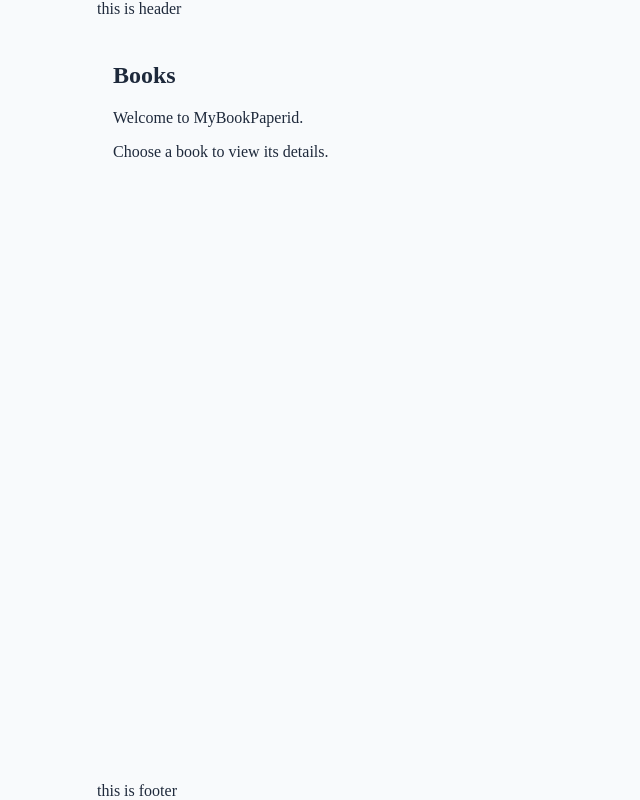
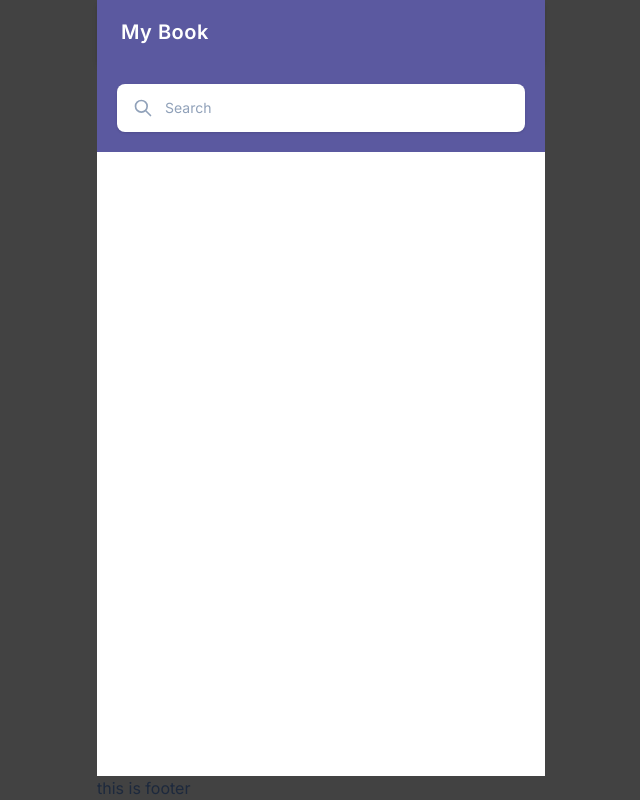
Before and after one commit to yussan/my-book-paperid, an Angular app: page / in a window 1280 px wide. Shown: the whole page, without its empty margins (319-959 px from the left). Built offline with nearby package versions, Linux system fonts and the light colour scheme.

Commit message:
feat(tailwind-init): ready

```diff
--- a/angular.json
+++ b/angular.json
@@ -37,7 +37,7 @@
               "entry": "src/server.ts"
             },
             "define": {
-              "process.env.API_HOST": ""
+              "process.env.API_HOST": "\"https://openlibrary.org\""
             }
           },
           "configurations": {
--- a/package.json
+++ b/package.json
@@ -24,8 +24,11 @@
     "@angular/platform-server": "^22.1.0",
     "@angular/router": "^22.1.0",
     "@angular/ssr": "^22.1.8",
+    "@tailwindcss/postcss": "^4.3.3",
     "express": "^5.1.0",
+    "postcss": "^8.5.28",
     "rxjs": "~7.8.0",
+    "tailwindcss": "^4.3.3",
     "tslib": "^2.3.0"
   },
   "devDependencies": {
--- a/src/app/app.css
+++ /dev/null
@@ -1,35 +0,0 @@
-:host {
-  display: block;
-  min-height: 100vh;
-  background: #f8fafc;
-  color: #1e293b;
-}
-
-.app-layout {
-  display: flex;
-  flex-direction: column;
-  min-height: 100vh;
-}
-
-main {
-  flex: 1;
-  width: 100%;
-  box-sizing: border-box;
-  margin: 0 auto;
-  padding: 1.5rem 1rem;
-}
-
-.app-layout > app-header,
-.app-layout > app-footer {
-  display: block;
-  width: 100%;
-  margin: 0 auto;
-}
-
-@media (min-width: 768px) {
-  main,
-  .app-layout > app-header,
-  .app-layout > app-footer {
-    max-width: 28rem;
-  }
-}
--- a/src/app/app.html
+++ b/src/app/app.html
@@ -1,12 +1,12 @@
-<div class="app-layout">
+<div class="app-layout flex min-h-screen flex-col bg-[#424242] text-slate-800">
   <!-- Global Header -->
-  <app-header />
+  <app-header class="mx-auto block w-full max-w-md" />
 
   <!-- Main Content Wrapper: 100% on mobile, centered portrait constraint on desktop -->
-  <main>
+  <main class="mx-auto w-full max-w-md flex-1 bg-white">
     <router-outlet />
   </main>
 
   <!-- Global Footer -->
-  <app-footer />
+  <app-footer class="mx-auto block w-full max-w-md" />
 </div>
--- a/src/app/app.ts
+++ b/src/app/app.ts
@@ -6,7 +6,6 @@ import { HeaderComponent } from './shared/components/header/header.component';
 @Component({
   imports: [FooterComponent, HeaderComponent, RouterOutlet],
   selector: 'app-root',
-  styleUrl: './app.css',
   templateUrl: './app.html',
 })
 export class App {}
--- a/src/app/features/home/home.component.ts
+++ b/src/app/features/home/home.component.ts
@@ -4,11 +4,39 @@ import { Component } from '@angular/core';
   selector: 'app-home',
   standalone: true,
   template: `
-    <section>
-      <h1>Books</h1>
-      <p>Welcome to MyBookPaperid.</p>
-      <p>Choose a book to view its details.</p>
+    <!-- search section -->
+    <section class="bg-purplemain p-5">
+      <div class="relative w-full">
+        <!-- Search Icon -->
+        <span
+          class="absolute inset-y-0 left-0 flex items-center pl-4 pointer-events-none text-slate-400"
+        >
+          <svg
+            xmlns="http://www.w3.org/2000/svg"
+            class="h-5 w-5 stroke-[2.2]"
+            fill="none"
+            viewBox="0 0 24 24"
+            stroke="currentColor"
+          >
+            <path
+              stroke-linecap="round"
+              stroke-linejoin="round"
+              stroke-width="2"
+              d="M21 21l-6-6m2-5a7 7 0 11-14 0 7 7 0 0114 0z"
+            />
+          </svg>
+        </span>
+
+        <!-- Input Field -->
+        <input
+          type="text"
+          placeholder="Search"
+          /* (input)="onInput($event)" */
+          class="w-full pl-12 pr-4 py-3.5 bg-white text-slate-700 rounded-lg shadow-sm focus:outline-none focus:ring-2 focus:ring-indigo-400 placeholder-slate-400 text-sm font-normal"
+        />
+      </div>
     </section>
+    <!-- end of search section -->
   `,
 })
 export class HomeComponent {}
--- a/src/app/shared/components/header/header.component.ts
+++ b/src/app/shared/components/header/header.component.ts
@@ -1,3 +1,4 @@
+// src/app/shared/components/header/header.component.ts
 import { Component } from '@angular/core';
 import { CommonModule } from '@angular/common';
 
@@ -5,6 +6,18 @@ import { CommonModule } from '@angular/common';
   selector: 'app-header',
   standalone: true,
   imports: [CommonModule],
-  template: ` <header>this is header</header> `,
+  template: `
+    <header class="w-full bg-purplemain text-white shadow-md">
+      <div class="lg:max-w-lg mx-auto px-6 h-16 flex items-center justify-between">
+        <!-- Center / Brand Title -->
+        <h1 class="text-xl font-semibold tracking-wide">
+          My Book
+        </h1>
+
+        <!-- Todo: Right Item -->
+        <div></div>
+      </div>
+    </header>
+  `,
 })
 export class HeaderComponent {}
--- a/src/index.html
+++ b/src/index.html
@@ -1,11 +1,17 @@
 <!doctype html>
 <html lang="en">
   <head>
-  <meta charset="utf-8">
+    <meta charset="utf-8" />
     <title>MyBookPaperid</title>
-  <base href="/">
-  <meta name="viewport" content="width=device-width, initial-scale=1">
-  <link rel="icon" type="image/x-icon" href="favicon.ico">
+    <base href="/" />
+    <meta name="viewport" content="width=device-width, initial-scale=1" />
+    <link rel="preconnect" href="https://fonts.googleapis.com" />
+    <link rel="preconnect" href="https://fonts.gstatic.com" crossorigin />
+    <link
+      href="https://fonts.googleapis.com/css2?family=Inter:wght@400;500;600;700&display=swap"
+      rel="stylesheet"
+    />
+    <link rel="icon" type="image/x-icon" href="favicon.ico" />
   </head>
   <body>
     <app-root></app-root>
--- a/src/styles.css
+++ b/src/styles.css
@@ -1,9 +1,18 @@
+@import 'tailwindcss';
+
+@theme {
+  /* main color for apps */
+  --color-purplemain: #5b59a0;
+  --font-sans: 'Inter', sans-serif;
+}
+
 * {
   box-sizing: border-box;
 }
 
 html,
 body {
+  font-family: 'Inter', sans-serif;
   margin: 0;
   min-height: 100%;
 }
```
Also changed, not shown: .postcssrc.json (added), 1 other file (tests, documents, lock files or other folders). Lines whose indentation alone changed are shown as unchanged.
